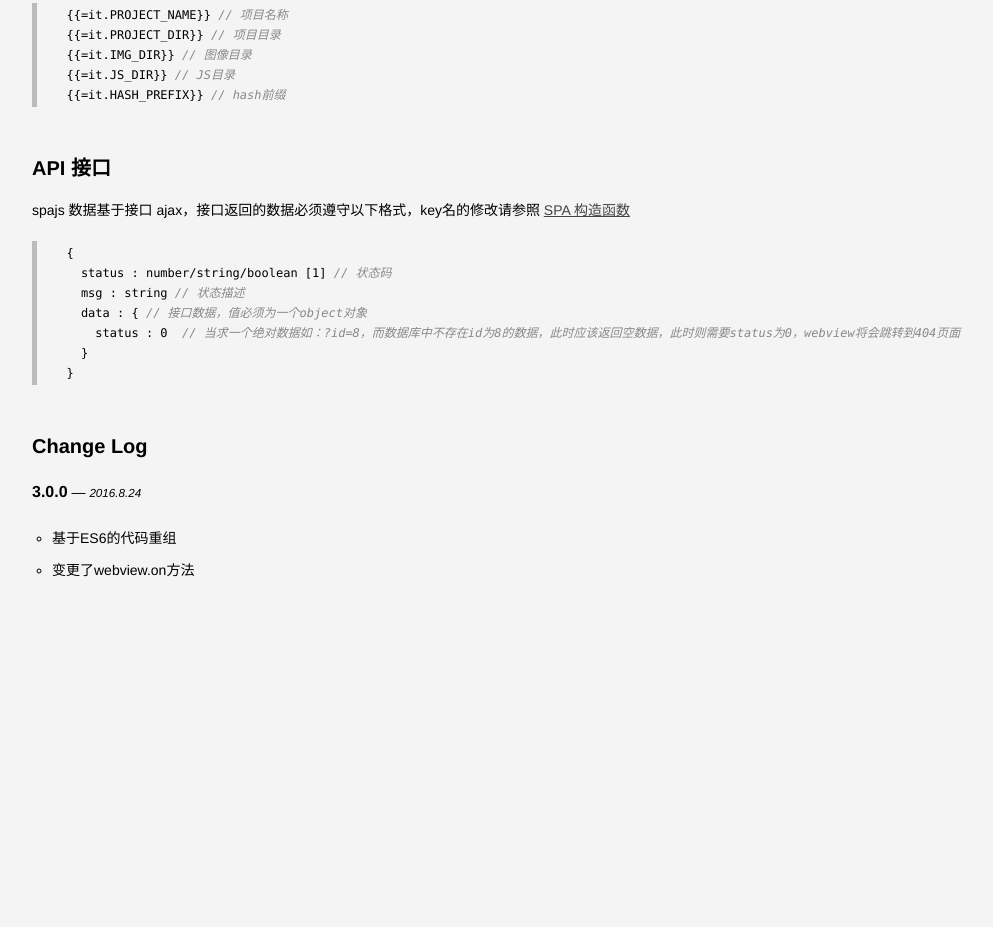
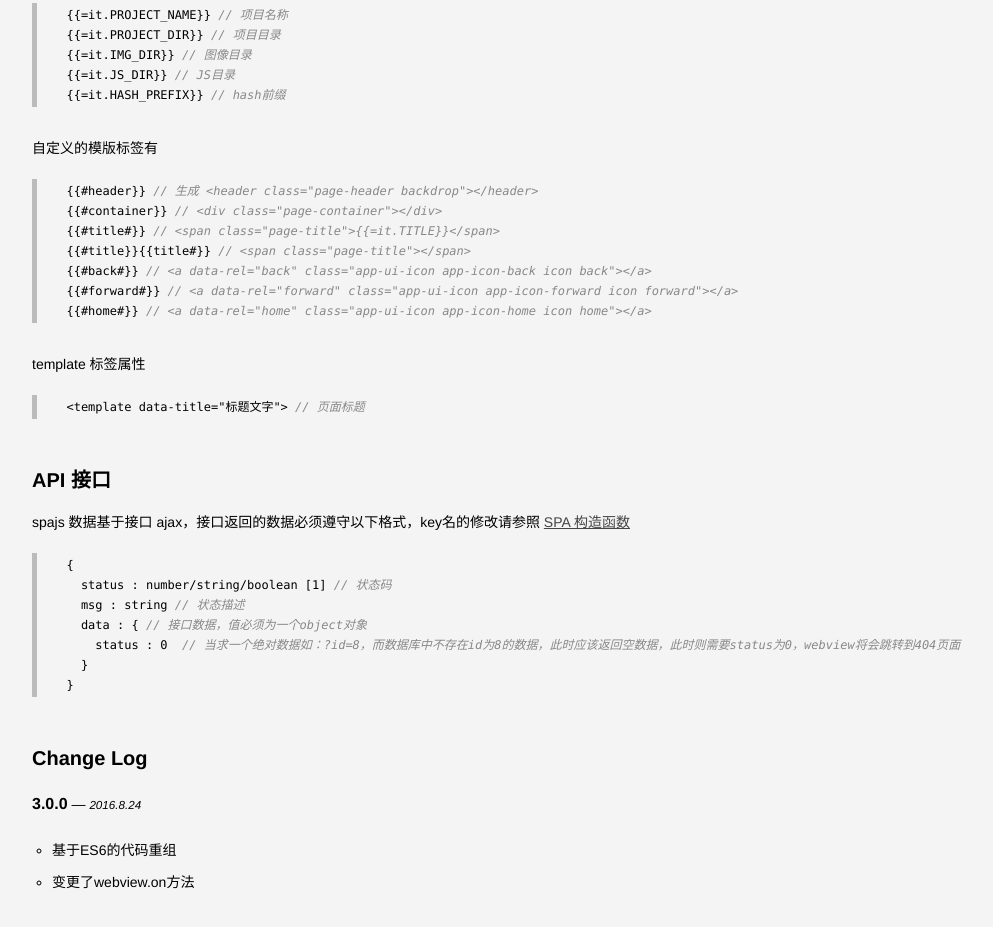
Before and after one commit to shusiwei/spajs, a website: page doc/index.html in a window 1280 px wide. Shown: the part 5574-6501 px from the top of the page, without its empty margins (236-1229 px from the left). Before the commit the page ends 6205 px from the top, so only its background shows below. Drawn offline with Linux system fonts and the light colour scheme.

Commit message:
增加模板说明

```diff
--- a/doc/index.html
+++ b/doc/index.html
@@ -322,6 +322,20 @@ APP = {
   {{=it.JS_DIR}} <i>// JS目录</i>
   {{=it.HASH_PREFIX}} <i>// hash前缀</i>
 </pre>
+      <p>自定义的模版标签有</p>
+      <pre>
+  {{#header}} <i>// 生成 &lt;header class="page-header backdrop"&gt;&lt;/header&gt;</i>
+  {{#container}} <i>// &lt;div class="page-container"&gt;&lt;/div&gt;</i>
+  {{#title#}} <i>// &lt;span class="page-title"&gt;{{=it.TITLE}}&lt;/span&gt;</i>
+  {{#title}}{{title#}} <i>// &lt;span class="page-title"&gt;&lt;/span&gt;</i>
+  {{#back#}} <i>// &lt;a data-rel="back" class="app-ui-icon app-icon-back icon back"&gt;&lt;/a&gt;</i>
+  {{#forward#}} <i>// &lt;a data-rel="forward" class="app-ui-icon app-icon-forward icon forward"&gt;&lt;/a&gt;</i>
+  {{#home#}} <i>// &lt;a data-rel="home" class="app-ui-icon app-icon-home icon home"&gt;&lt;/a&gt;</i>
+</pre>
+      <p>template 标签属性</p>
+      <pre>
+  &lt;template data-title="标题文字"&gt; <i>// 页面标题</i>
+</pre>
       <h2 id="api">API 接口</h2>
       <p>spajs 数据基于接口 ajax，接口返回的数据必须遵守以下格式，key名的修改请参照 <a href="#spa">SPA 构造函数</a></p>
       <pre>
```
